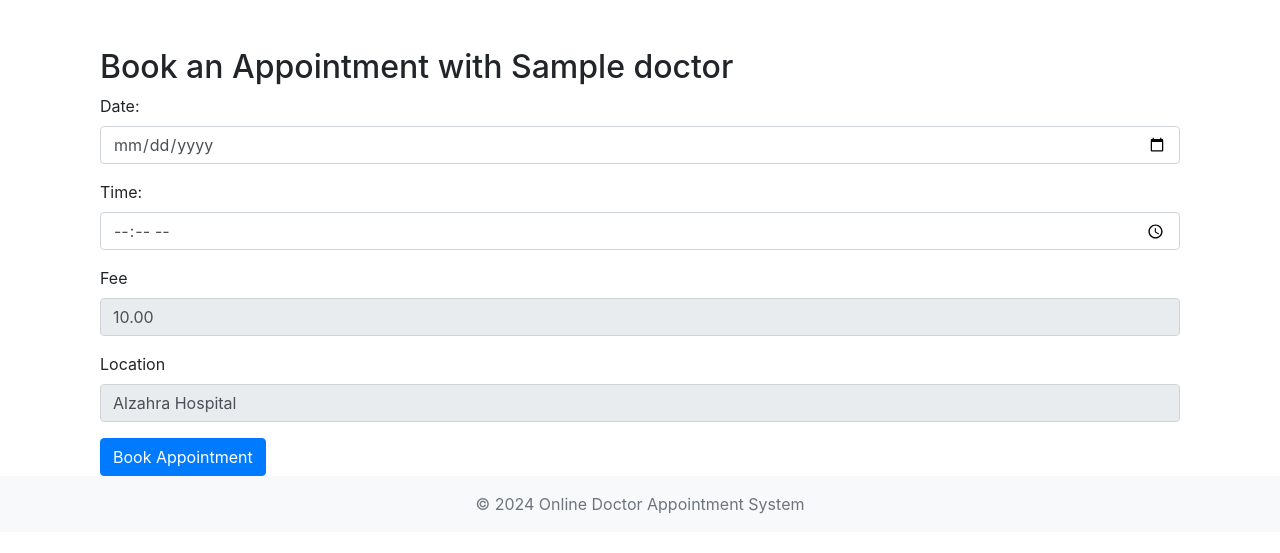
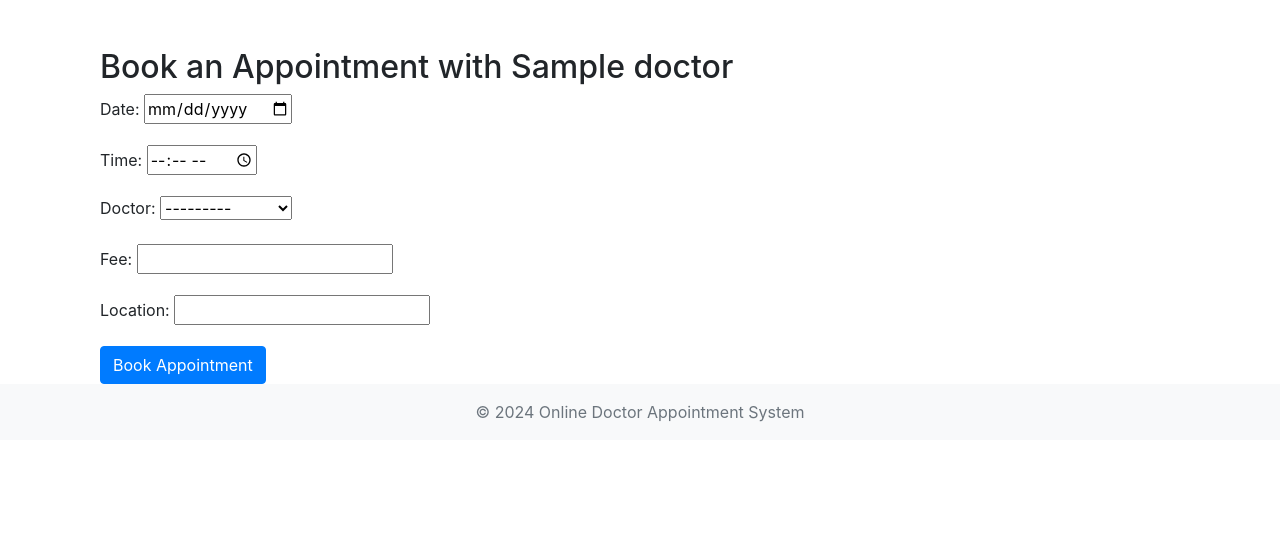
Before and after one commit to FarbodRezabakhsh/doctor-queue-system, a Django app: template templates/appointments/appointment_form.html in a window 1280 px wide. Shown: the part 56-609 px from the top of the page. Run offline with Django 5.2, Linux system fonts and the light colour scheme; the template is opened without the code that fills it: values that come from a table or form of the project are taken from there, others are empty; tables that the repository leaves empty hold one stand-in row (values such as "Sample post"); some libraries are stand-ins or nearby versions.

Commit message:
Add search functionality and improve appointment form
The search functionality has been implemented in the doctors' list with a new form and updates to the doctor_list view. The appointment form has been updated by adding fields for doctor, fee, and location, and making them read-only. This reduces the risk of user errors during input, while simultaneously providing the necessary appointment details to users. Updates to the appointment model ensure better validation, reducing potential data inconsistencies. Furthermore, the template for booking appointments has been simplified, removing redundant html form fields.

```diff
--- a/appointments/forms.py
+++ b/appointments/forms.py
@@ -1,13 +1,15 @@
 from django import forms
-from .models import Appointment
-
+from appointments.models import Appointment
 
 class AppointmentForm(forms.ModelForm):
     class Meta:
         model = Appointment
-        fields = ['date', 'time']
+        fields = ['date', 'time', 'doctor', 'fee', 'location']  # شامل تمامی فیلدهای مورد نیاز
 
-        widgets = {
-            'date': forms.DateInput(attrs={'class': 'form-control', 'type': 'date'}),
-            'time': forms.TimeInput(attrs={'class': 'form-control', 'type': 'time'}),
-        }
+    def __init__(self, *args, **kwargs):
+        super(AppointmentForm, self).__init__(*args, **kwargs)
+        self.fields['date'].widget = forms.DateInput(attrs={'type': 'date'})
+        self.fields['time'].widget = forms.TimeInput(attrs={'type': 'time'})
+        self.fields['doctor'].widget.attrs['readonly'] = True
+        self.fields['fee'].widget.attrs['readonly'] = True
+        self.fields['location'].widget.attrs['readonly'] = True
--- a/appointments/models.py
+++ b/appointments/models.py
@@ -2,7 +2,7 @@ from django.db import models
 from django.conf import settings
 from doctors.models import Doctor
 from django.core.exceptions import ValidationError
-
+from datetime import datetime
 
 class Appointment(models.Model):
     doctor = models.ForeignKey(Doctor, on_delete=models.CASCADE)
@@ -19,15 +19,45 @@ class Appointment(models.Model):
         return f"Appointment with {self.doctor.name} on {self.date} at {self.time}"
 
     def clean(self):
+        # Ensure doctor is set
+        if not self.doctor:
+            raise ValidationError("Appointment must have a doctor assigned.")
+
+        # Convert time to datetime.time for comparison if it is not already
+        if isinstance(self.time, str):
+            try:
+                appointment_time = datetime.strptime(self.time, '%H:%M:%S').time()
+            except ValueError:
+                appointment_time = datetime.strptime(self.time, '%H:%M').time()
+        else:
+            appointment_time = self.time
+
+        # Convert doctor's start_time and end_time to datetime.time if they are strings
+        if isinstance(self.doctor.start_time, str):
+            try:
+                doctor_start_time = datetime.strptime(self.doctor.start_time, '%H:%M:%S').time()
+            except ValueError:
+                doctor_start_time = datetime.strptime(self.doctor.start_time, '%H:%M').time()
+        else:
+            doctor_start_time = self.doctor.start_time
+
+        if isinstance(self.doctor.end_time, str):
+            try:
+                doctor_end_time = datetime.strptime(self.doctor.end_time, '%H:%M:%S').time()
+            except ValueError:
+                doctor_end_time = datetime.strptime(self.doctor.end_time, '%H:%M').time()
+        else:
+            doctor_end_time = self.doctor.end_time
+
         # Check for overlapping appointments
-        overlapping_appointments = Appointment.objects.filter(
+        overlapping_appointments_exist = Appointment.objects.filter(
             doctor=self.doctor,
             date=self.date,
             time=self.time
         ).exists()
-        if overlapping_appointments:
+        if overlapping_appointments_exist:
             raise ValidationError("This time slot is already booked for the selected doctor.")
 
         # Ensure the appointment time is within doctor's working hours
-        if self.time < self.doctor.start_time or self.time > self.doctor.end_time:
+        if appointment_time < doctor_start_time or appointment_time > doctor_end_time:
             raise ValidationError("Appointment time is outside the doctor's working hours.")
--- /dev/null
+++ b/doctors/forms.py
@@ -0,0 +1,5 @@
+from django import forms
+
+
+class SearchForm(forms.Form):
+    query = forms.CharField(label='Search', max_length=100)
--- a/templates/appointments/appointment_form.html
+++ b/templates/appointments/appointment_form.html
@@ -6,14 +6,6 @@
         <form method="post">
             {% csrf_token %}
             {{ form.as_p }}
-            <div class="form-group">
-                <label>Fee</label>
-                <input type="text" class="form-control" value="{{ doctor.fee }}" readonly>
-            </div>
-            <div class="form-group">
-                <label>Location</label>
-                <input type="text" class="form-control" value="{{ doctor.location }}" readonly>
-            </div>
             <button type="submit" class="btn btn-primary">Book Appointment</button>
         </form>
         {% if form.errors %}
```
Also changed, not shown: appointments/views.py (+8 -9 lines), doctors/views.py (+19 -0 lines), templates/doctors/doctor_list.html (+18 -1 lines).
